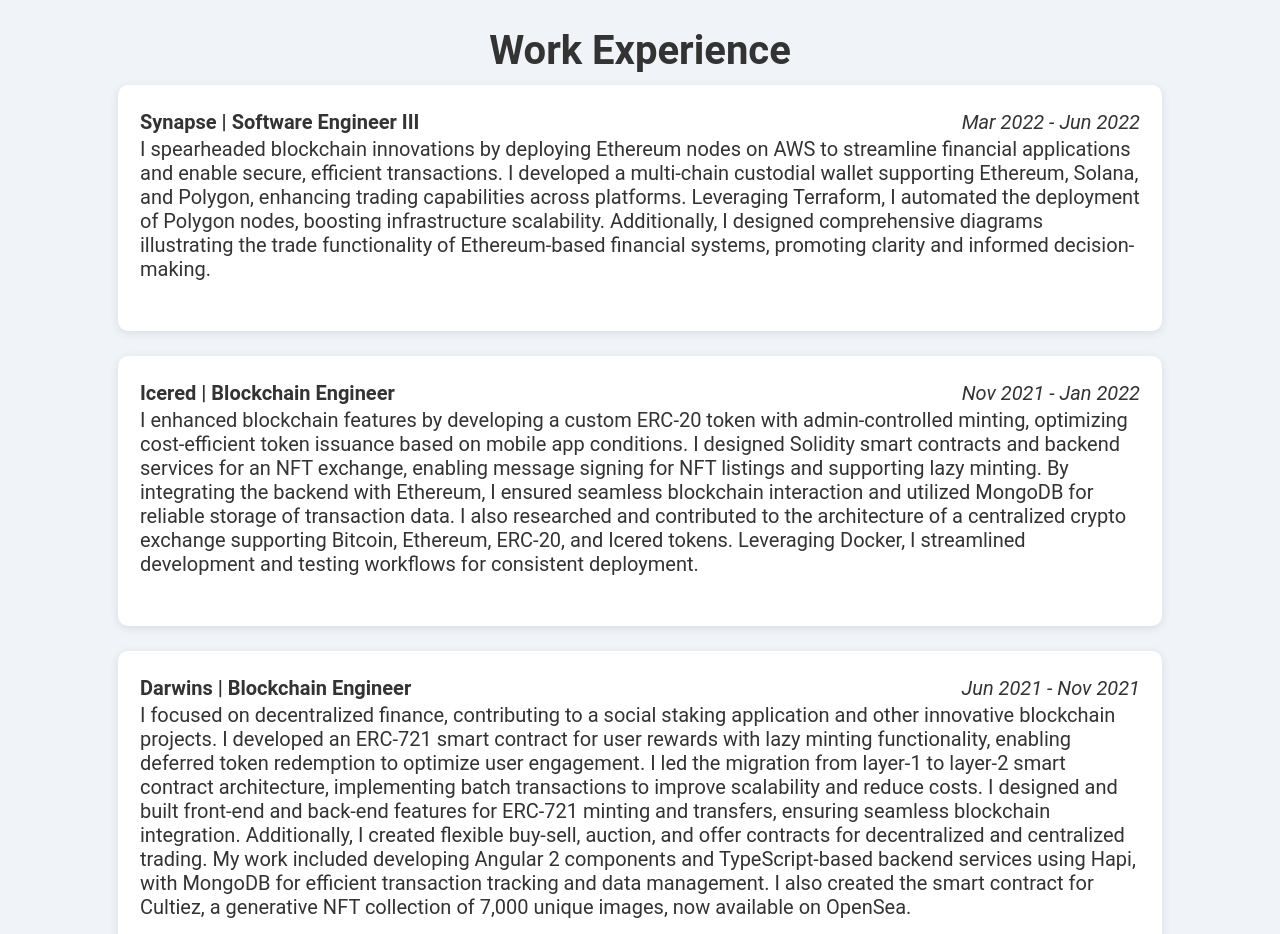
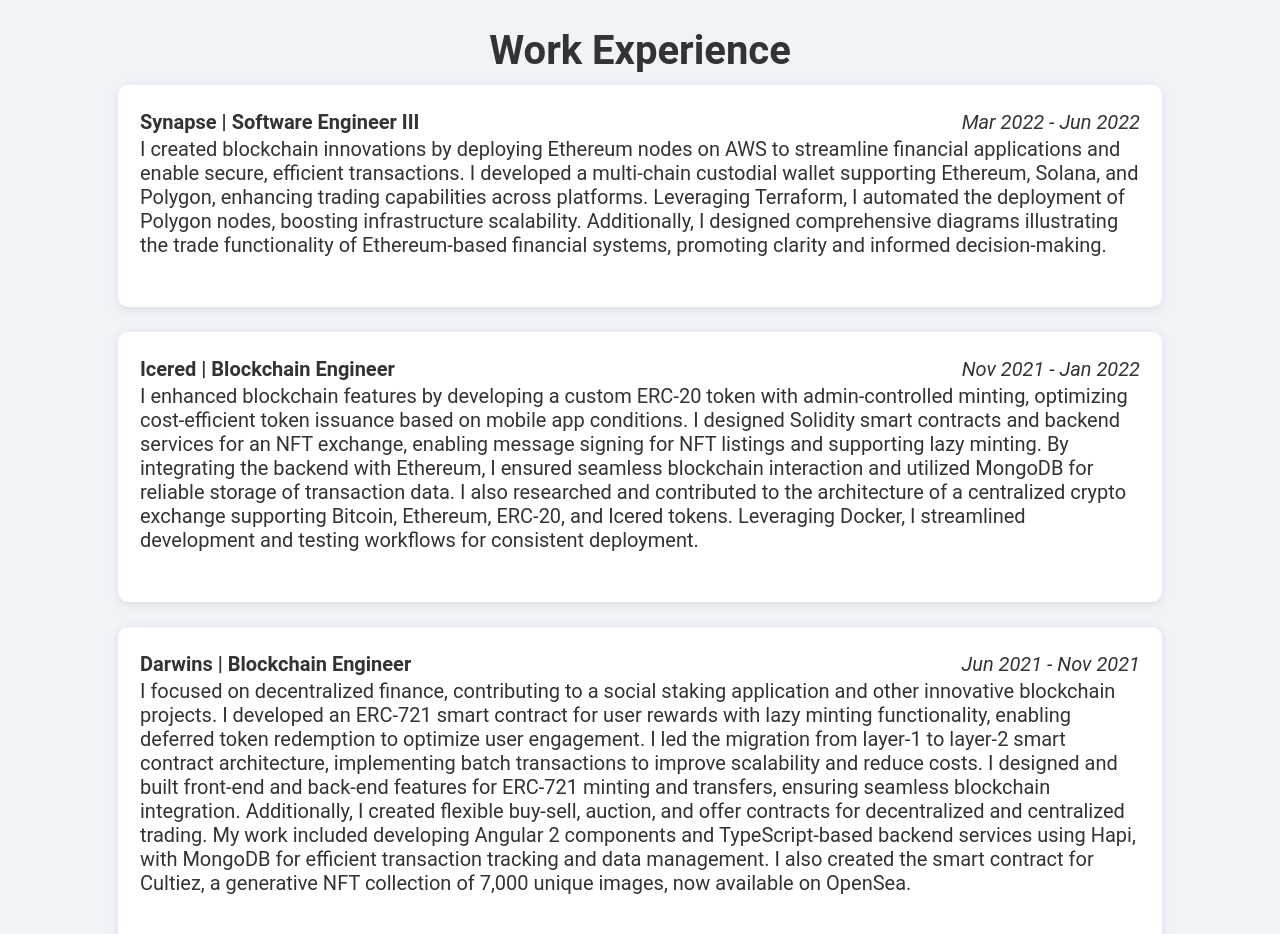
Before and after one commit to zhiwenh/personal-website, a React (Create React App) app in the folder client/: page / in a window 1280 px wide. Shown: the part 7780-8714 px from the top of the page. Built offline with nearby package versions, Linux system fonts and the light colour scheme.

Commit message:
Updated website

```diff
--- a/client/src/App.js
+++ b/client/src/App.js
@@ -356,7 +356,7 @@
           <WorkExperience
             companyNameAndPosition="Synapse | Software Engineer III"
             datesWorked="Mar 2022 - Jun 2022"
-            companyDescription="I spearheaded blockchain innovations by deploying Ethereum nodes on AWS to streamline financial applications and enable secure, efficient transactions. I developed a multi-chain custodial wallet supporting Ethereum, Solana, and Polygon, enhancing trading capabilities across platforms. Leveraging Terraform, I automated the deployment of Polygon nodes, boosting infrastructure scalability. Additionally, I designed comprehensive diagrams illustrating the trade functionality of Ethereum-based financial systems, promoting clarity and informed decision-making."
+            companyDescription="I created blockchain innovations by deploying Ethereum nodes on AWS to streamline financial applications and enable secure, efficient transactions. I developed a multi-chain custodial wallet supporting Ethereum, Solana, and Polygon, enhancing trading capabilities across platforms. Leveraging Terraform, I automated the deployment of Polygon nodes, boosting infrastructure scalability. Additionally, I designed comprehensive diagrams illustrating the trade functionality of Ethereum-based financial systems, promoting clarity and informed decision-making."
             jobAccomplishments={[
             ]}
           />
```
